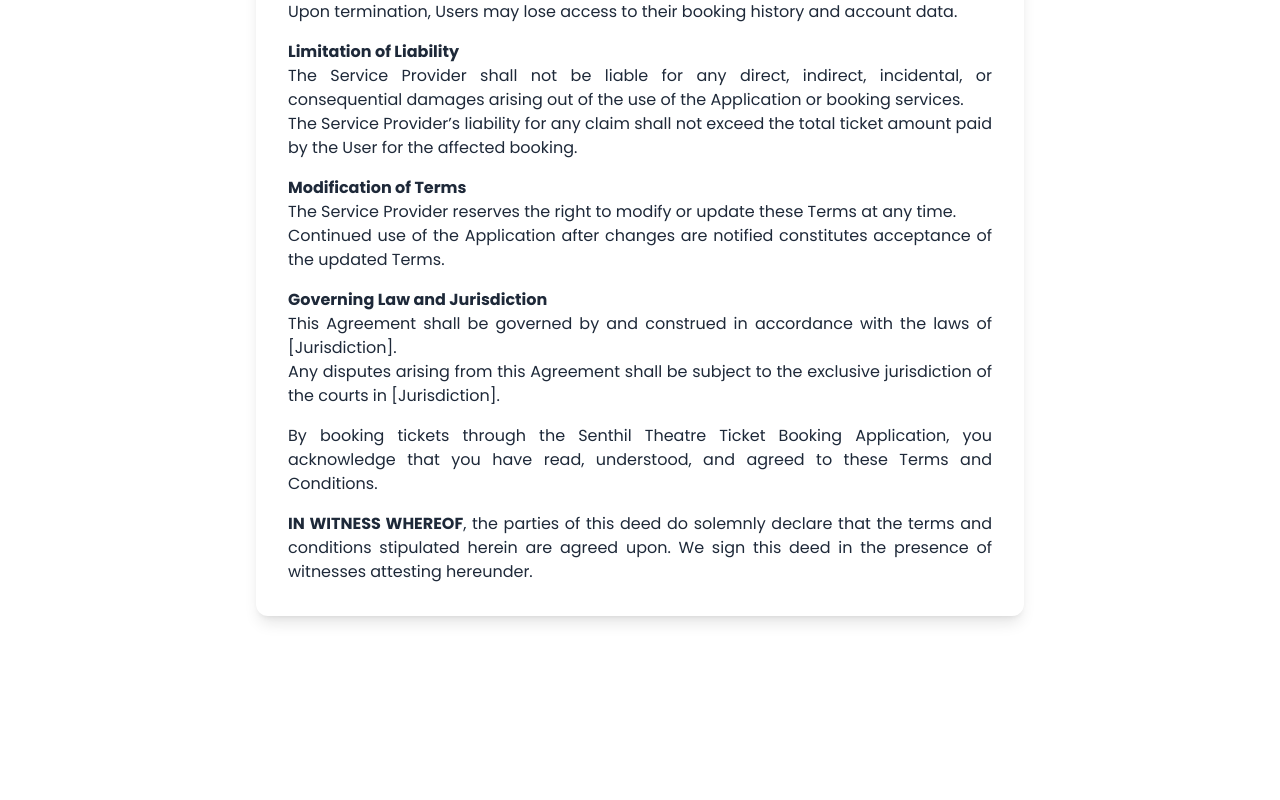
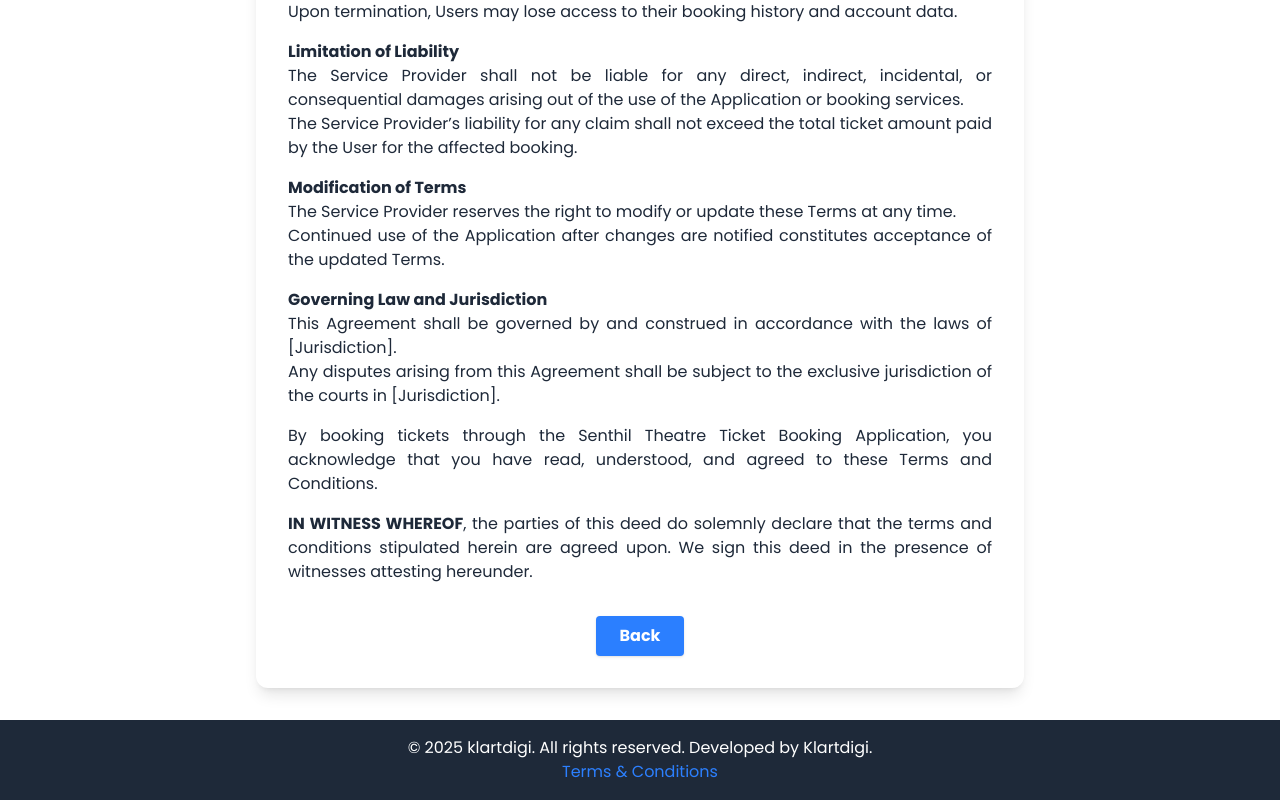
Before and after one commit to Klartdigi-Senthil-theatre/Website, a React (Vite) app: page /terms-and-conditions in a window 1280 px wide. Shown: the part 1568-2368 px from the top of the page. Before the commit the page ends 2216 px from the top, so only its background shows below. Built offline with nearby package versions, Linux system fonts and the light colour scheme.

Commit message:
fix: terms & conditions Add

```diff
--- a/src/pages/TermsAndConditions.jsx
+++ b/src/pages/TermsAndConditions.jsx
@@ -49,6 +49,14 @@
       <p>By booking tickets through the Senthil Theatre Ticket Booking Application, you acknowledge that you have read, understood, and agreed to these Terms and Conditions.</p>
       <p><strong>IN WITNESS WHEREOF</strong>, the parties of this deed do solemnly declare that the terms and conditions stipulated herein are agreed upon. We sign this deed in the presence of witnesses attesting hereunder.</p>
     </div>
+    <div className="flex justify-center mt-8">
+      <button
+        className="bg-blue-500 hover:bg-blue-700 text-white font-bold py-2 px-6 rounded shadow"
+        onClick={() => window.history.back()}
+      >
+        Back
+      </button>
+    </div>
   </div>
 );
 
--- a/src/routes/AppRouter.jsx
+++ b/src/routes/AppRouter.jsx
@@ -20,6 +20,17 @@
           </Routes>
         </div>
         {/* <Footer /> */}
+          <div className="bg-gray-800 text-white text-center p-4">
+            <p>&copy; 2025 klartdigi. All rights reserved. Developed by Klartdigi.</p>
+            <p className="text-blue-500">
+              <button
+                className="cursor-pointer"
+                onClick={() => window.location.href = '/terms-and-conditions'}
+              >
+                Terms & Conditions
+              </button>
+            </p>
+          </div>
       </div>
     </Router>
   );
```
